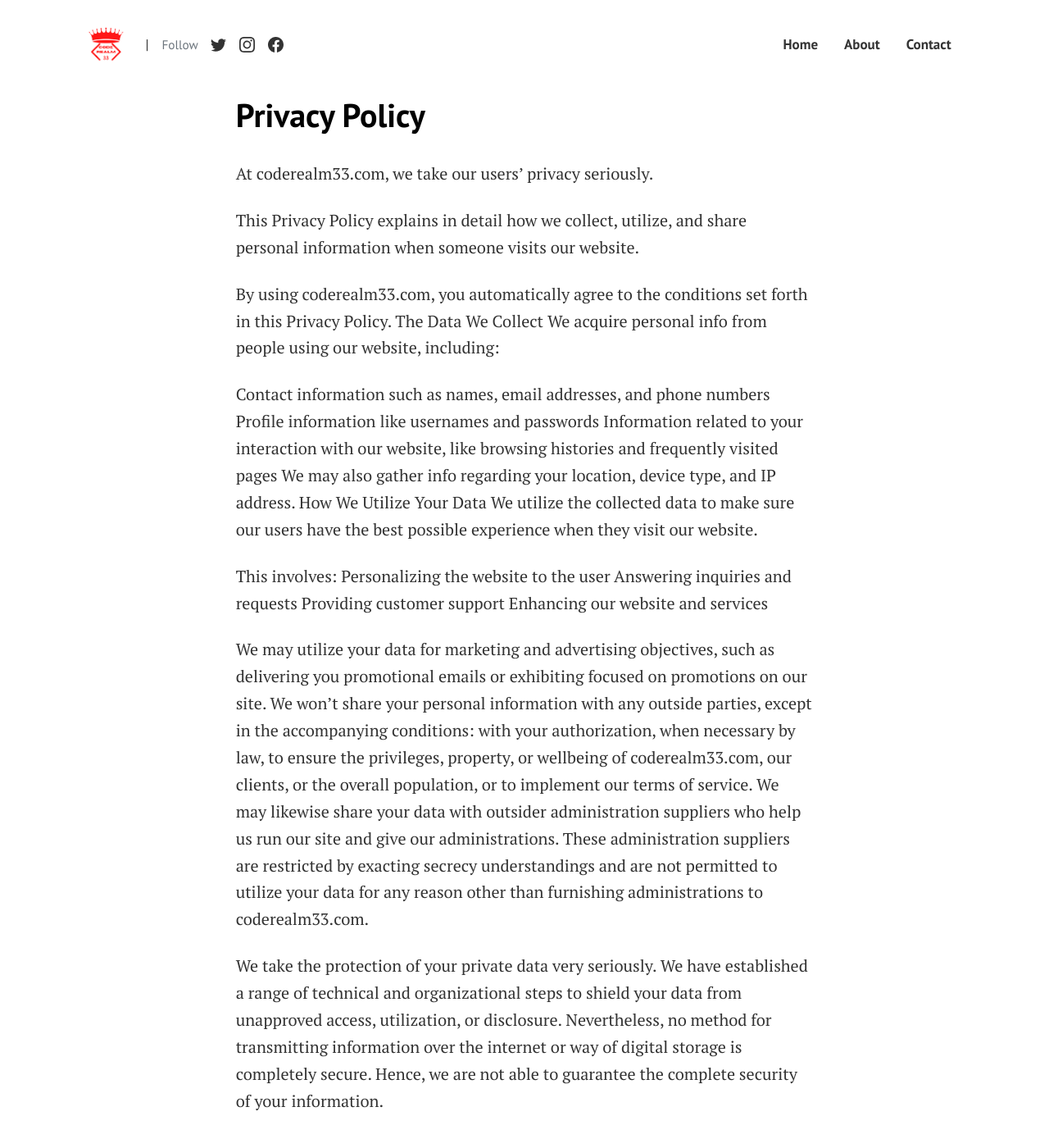
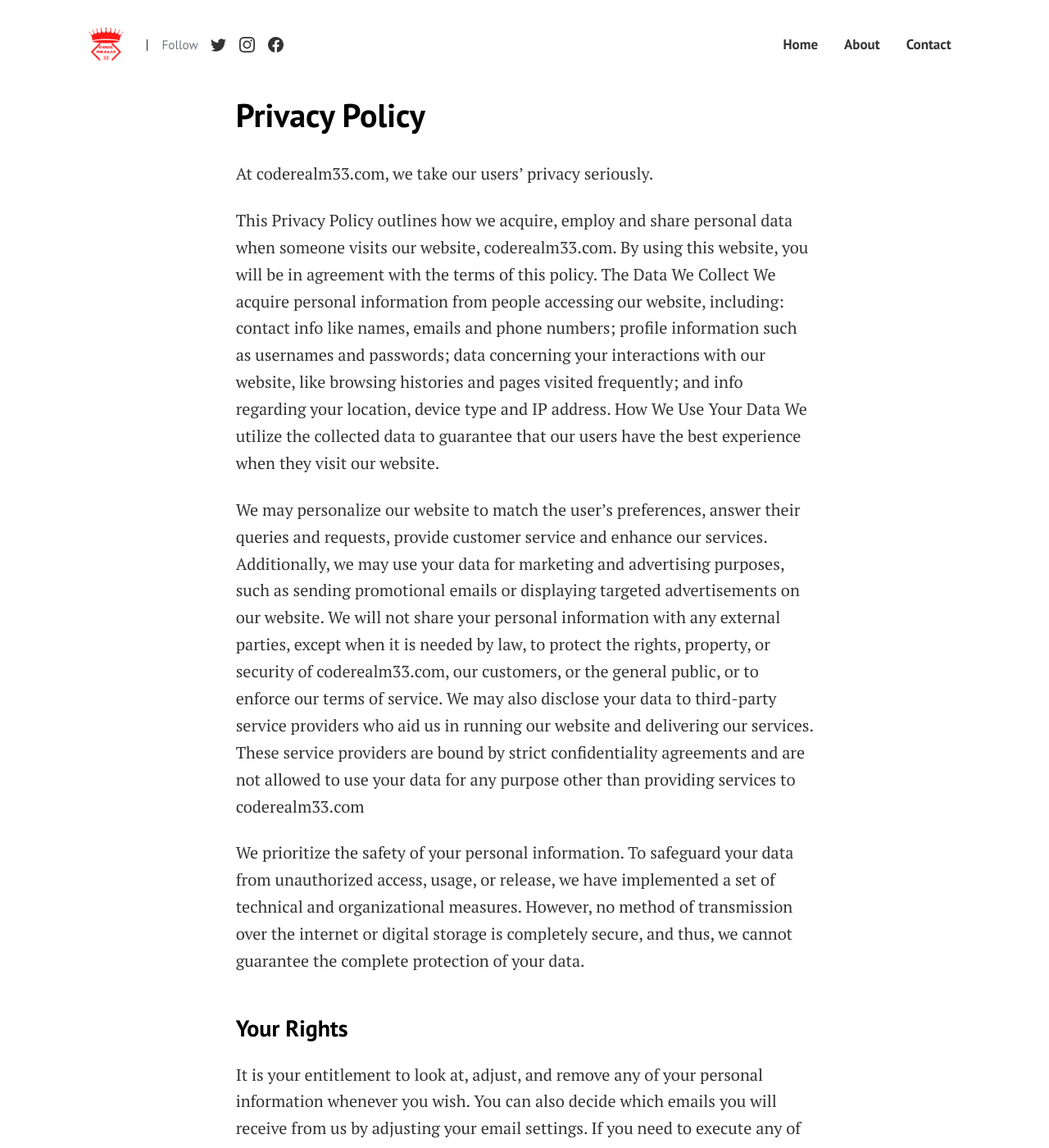
Before and after one commit to nagarajmanjunath/coderealm33, a Jekyll site: the page built from pages/privacy-policy.md, in a window 1280 px wide and 1400 px high. Shown: the whole window at 82% size. Built offline with Jekyll 4.4.1, drawn with Linux system fonts in a browser that asks for light colours; some of the changed text lies outside the part shown.

Commit message:
updated privacy policy and terms condition

```diff
--- a/pages/privacy-policy.md
+++ b/pages/privacy-policy.md
@@ -7,38 +7,24 @@
 
 At coderealm33.com, we take our users' privacy seriously.
 
-This Privacy Policy explains in detail how we collect, utilize, and share personal information when someone visits our website.
+This Privacy Policy outlines how we acquire, employ and share personal data when someone visits our website, coderealm33.com. By using this website, you will be in agreement with the terms of this policy.
+The Data We Collect We acquire personal information from people accessing our website, including: contact info like names, emails and phone numbers; profile information such as usernames and passwords; data concerning your interactions with our website, like browsing histories and pages visited frequently; and info regarding your location, device type and IP address. How We Use Your Data We utilize the collected data to guarantee that our users have the best experience when they visit our website.
 
-By using coderealm33.com, you automatically agree to the conditions set forth in this Privacy Policy. The Data We Collect We acquire personal info from people using our website, including:
+We may personalize our website to match the user's preferences, answer their queries and requests, provide customer service and enhance our services. Additionally, we may use your data for marketing and advertising purposes, such as sending promotional emails or displaying targeted advertisements on our website. We will not share your personal information with any external parties, except when it is needed by law, to protect the rights, property, or security of coderealm33.com, our customers, or the general public, or to enforce our terms of service. We may also disclose your data to third-party service providers who aid us in running our website and delivering our services. These service providers are bound by strict confidentiality agreements and are not allowed to use your data for any purpose other than providing services to coderealm33.com
 
-Contact information such as names, email addresses, and phone numbers Profile information like usernames and passwords Information related to your interaction with our website, like browsing histories and frequently visited pages We may also gather info regarding your location, device type, and IP address. How We Utilize Your Data We utilize the collected data to make sure our users have the best possible experience when they visit our website.
-
-This involves: Personalizing the website to the user Answering inquiries and requests Providing customer support Enhancing our website and services
-
-We may utilize your data for marketing and advertising objectives, such as delivering you promotional emails or exhibiting focused on promotions on our site. We won't share your personal information with any outside parties, except in the accompanying conditions: with your authorization, when necessary by law, to ensure the privileges, property, or wellbeing of coderealm33.com, our clients, or the overall population, or to implement our terms of service. We may likewise share your data with outsider administration suppliers who help us run our site and give our administrations. These administration suppliers are restricted by exacting secrecy understandings and are not permitted to utilize your data for any reason other than furnishing administrations to coderealm33.com.
-
-We take the protection of your private data very seriously. We have established a range of technical and organizational steps to shield your data from unapproved access, utilization, or disclosure. Nevertheless, no method for transmitting information over the internet or way of digital storage is completely secure. Hence, we are not able to guarantee the complete security of your information.
-
+We prioritize the safety of your personal information. To safeguard your data from unauthorized access, usage, or release, we have implemented a set of technical and organizational measures. However, no method of transmission over the internet or digital storage is completely secure, and thus, we cannot guarantee the complete protection of your data.
 ### Your Rights
 
-You have the right to gain access to, modify, and delete your personal information whenever you want. You can also control the kind of emails you get from us by changing your email preferences. If you want to carry out any of these rights, please contact us at [email protected].
+It is your entitlement to look at, adjust, and remove any of your personal information whenever you wish. You can also decide which emails you will receive from us by adjusting your email settings. If you need to execute any of these rights, please reach out to us at coderealm33.com
 
 ### Changes to This Privacy Policy
 
-We may occasionally update this Privacy Policy. If we make any noteworthy modifications to this policy, we will notify you by publishing the altered policy on our website.
-
-If you want to know more regarding this Privacy Policy, please reach out to us at [email protected]. This policy was established on [Date] and modified on [Date]. It is suggested to seek legal advice before posting the policy on a website and make sure that the details and regulations are suitable for your service and business.
+We could change this Privacy Policy from time to time. If we carry out any major changes, we will tell you by posting the modified policy on our website. To find out more about this Privacy Policy, please get in touch with us at [email protected]. This policy was first created on [Date] and revised on [Date]. It is advisable to consult with a legal professional before publishing this policy on a website to guarantee that the information and regulations are applicable to your service and business.
 
 ### Cookies
 
-Cookies are small digital signature files that are stored by your web browser that allow your preferences to be recorded when visiting the website. Also they may be used to track your return visits to the website.
-
-3rd party advertising companies may also use cookies for tracking purposes.
+Cookies are miniature digital signature documents that are put away by your web browser, which allows your choices to be noted when you visit the website. Additionally, they might be used to record your subsequent visits to the website. Besides, external advertising firms may also use cookies for monitoring purposes.
 
 ### Google Ads
 
-Google, as a third party vendor, uses cookies to serve ads.
-
-Google's use of the DART cookie enables it to serve ads to visitors based on their visit to sites they visit on the Internet.
-
-Website visitors may opt out of the use of the DART cookie by visiting the Google ad and content network privacy policy.
+As an external entity, Google utilizes cookies to display advertisements. Its use of the DART cookie allows it to provide advertisements to website visitors who have been to other websites on the web. If desired, visitors can avoid the DART cookie by visiting the Google ad and content network privacy policy.
--- a/pages/terms-condition.md
+++ b/pages/terms-condition.md
@@ -6,24 +6,18 @@
 
 Terms and Conditions for https://coderealm33.com
 
-Acceptance of Terms: By accessing and using this website, you agree to be bound by these terms and conditions. If you do not agree, please do not use this site.
+Consent to Terms: By utilizing this website, you agree to be held liable to these terms and conditions. If you disagree, do not use this site.
 
-Use of Site: The information on this site is for general informational purposes only. You may not modify, copy, distribute, transmit, display, perform, reproduce, publish, license, create derivative works from, transfer, or sell any information obtained from this site.
-Proprietary Rights: All content on this site, including but not limited to text, graphics, logos, and images, is the property of https://coderealm33.com or its affiliates and is protected by intellectual property laws.
+Utilization of Site: The data on this website is purely for general information. You are not allowed to modify, reproduce, publish, license, create derivative works from, transfer, distribute, show, perform, or sell any information taken from this website.
 
-Disclaimer: The information on this site is provided "as is" without warranty of any kind. https://coderealm33.com makes no representations or warranties of any kind, express or implied, as to the operation of the site or the information, content, materials, or products included on this site.
-Limitation of Liability: https://coderealm33.com shall not be liable for any damages of any kind arising from the use of this site, including but not limited to direct, indirect, incidental, punitive, and consequential damages.
+Proprietary Rights: All material present on this site, which includes but is not exclusive to text, logos, graphics, and images, is the property of https://coderealm33.com or its affiliates and is defended by intellectual property laws.
 
-Indemnification: You agree to indemnify and hold https://coderealm33.com, its officers, directors, agents, employees, and affiliates, harmless from any claim or demand, including reasonable attorneys' fees, made by any third party due to or arising out of your use of this site, your violation of these terms and conditions, or your violation of any rights of another.
+Disclaimer: The data provided on this website is given "as is" without any warranty, express or implied. https://coderealm33.com does not make any representations or warranties regarding the operation of the site, the information, materials, products, or content included on the site.
 
-Changes to Terms: https://coderealm33.com reserves the right to modify these terms and conditions at any time. Your continued use of this site following any such changes constitutes your acceptance of the new terms and conditions.
-Governing Law: These terms and conditions are governed by and construed in accordance with the laws of the state of [insert state], and you irrevocably consent to the exclusive jurisdiction of the courts in that state.
-These terms and conditions are effective as of website is hosted.
+By accessing and making use of this website, you agree to comply with these terms and conditions. If you disagree, then please do not use this site. The information available on this site is meant for general informational purposes only. No alterations, copies, distributions, transmissions, performances, reproductions, publication licenses, derivative works, transfers, or sales of any information obtained from this site is permissible. All material on this website, including but not limited to text, graphics, logos, and images, is the property of https://coderealm33.com or its affiliates and is safeguarded by intellectual property laws. The information provided on this site is "as is" without any type of warranty. https://coderealm33.com does not make any representations or warranties, expressed or implied, concerning the operation of the site or the information, content, materials, or products included on this site.
 
-User Submissions: If you submit any content to this site, including but not limited to comments, suggestions, or blog posts, you grant https://coderealm33.com a non-exclusive, perpetual, royalty-free, transferable right and license to use, copy, modify, delete in its entirety, adapt, publish, translate, create derivative works from, sell, distribute, and display such content throughout the world in any media. You represent and warrant that you own or otherwise control all of the rights to the content and that public posting and use of your content by https://coderealm33.com will not infringe or violate the rights of any third party.
+If you upload any type of material to this website, for instance, reviews, proposals or blog entries, you are allowing https://coderealm33.com to have a perpetual, non-exclusive, royalty-free, transferable right and license to employ, duplicate, change, delete in its entirety, modify, publish, interpret, create derivative works from, market, circulate, and display such content around the world on any media. You guarantee and affirm that you possess or else control all of the rights to the content and that making your content public and using it by https://coderealm33.com will not breach or breach the rights of any third party.
 
-External Links: This site may contain links to other sites. https://coderealm33.com is not responsible for the content or privacy practices of such other sites.
+This web site may contain links to other web sites. https://coderealm33.com is not responsible for the content or privacy practices of such other web sites.
 
-Termination: https://coderealm33.com reserves the right, in its sole discretion, to terminate your use of this site at any time and for any reason, including but not limited to your violation of these terms and conditions.
-
-Contact Information: If you have any questions or concerns about these terms and conditions, please contact us at [coderealm33@gmail.com].
+https://coderealm33.com holds the authority to abruptly end your access to the site at any time and for any rationale, such as your infringement of these terms and conditions. If you have any inquiries or worries regarding these provisions, kindly contact us at coderealm33@gmail.com.
```
